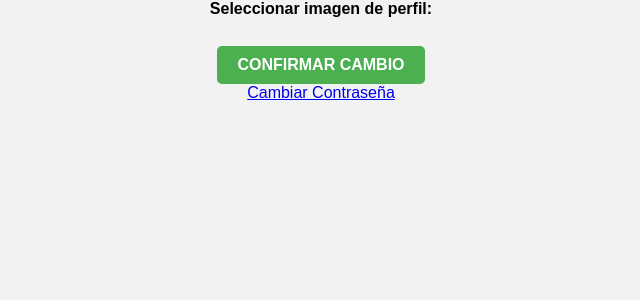
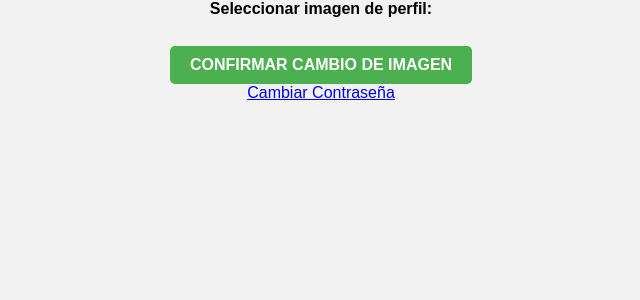
Before and after one commit to pestan03/red_pps, a PHP site: page /html/perfil.php in a window 1280 px wide. Shown: the top 300 px of the page, without its empty margins (319-959 px from the left). Run offline with PHP 8.4, Linux system fonts and the light colour scheme.

Commit message:
Update perfil.php

```diff
--- a/html/perfil.php
+++ b/html/perfil.php
@@ -53,7 +53,7 @@
     <form action="/php/procesar_imagen.php" method="post" enctype="multipart/form-data">
         <label for="imagen">Seleccionar imagen de perfil:</label><br>
         <input type="file" id="imagen" style="display: none;" name="imagen" accept="image/jpeg, image/png" required>
-        <input type="submit" id="confirmar" value="CONFIRMAR CAMBIO">
+        <input type="submit" id="confirmar" value="CONFIRMAR CAMBIO DE IMAGEN">
     </form>
 
     <center>
```
